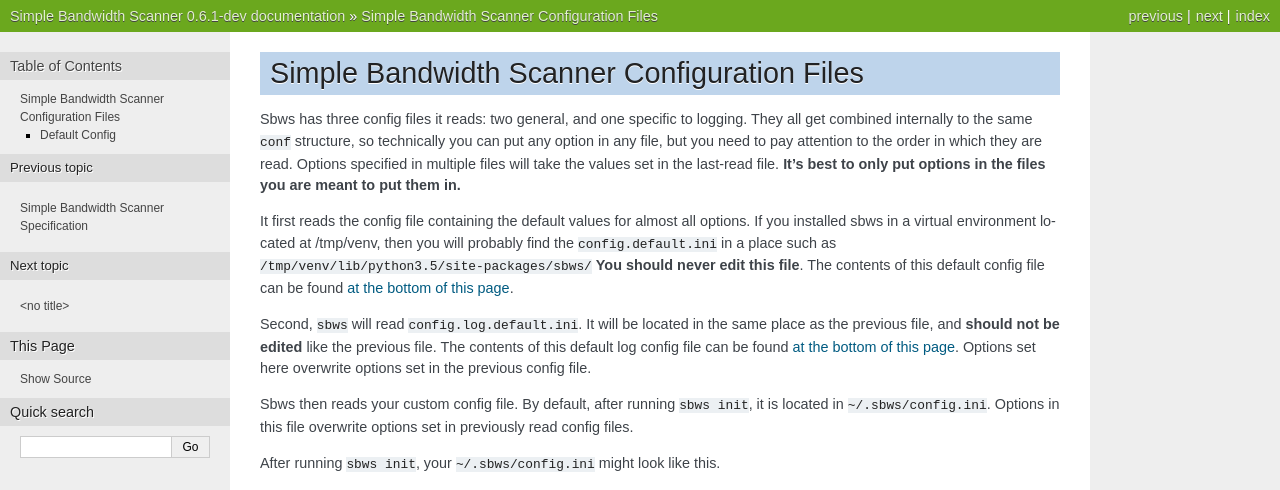
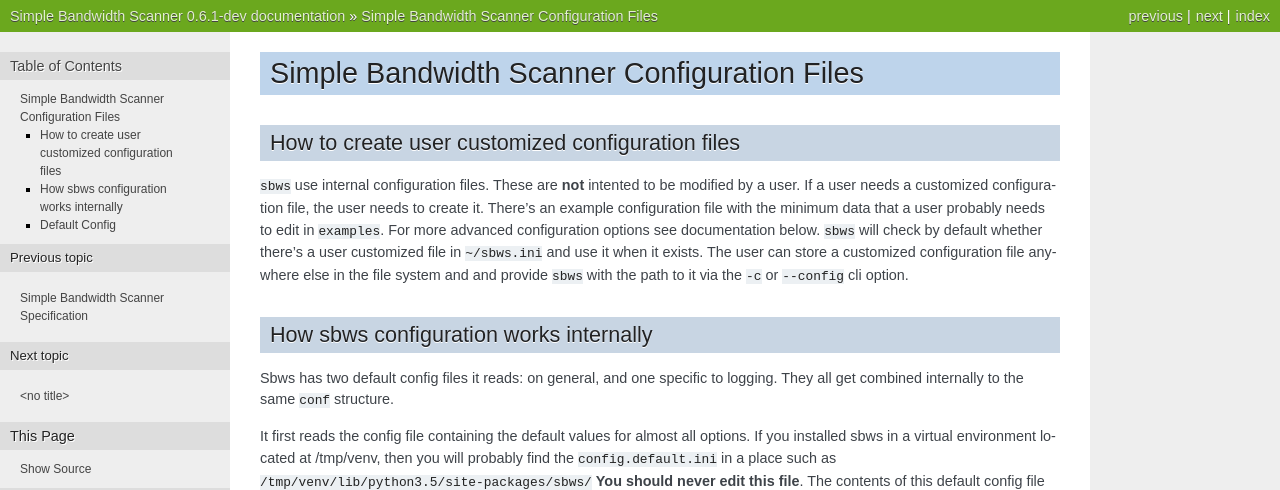
Before and after one commit to torproject/sbws, a Sphinx documentation site: the page built from docs/source/config.rst, in a window 1280 px wide, cut to the strip 0-490 px from the top of the page. Built offline with Sphinx 7.4.7, drawn with Linux system fonts in a browser that asks for light colours; pages that are not in the unit, such as notebooks, are missing from menus; some of the changed text lies outside the part shown.

Commit message:
Update doc with config files changes

```diff
--- a/docs/source/config.rst
+++ b/docs/source/config.rst
@@ -1,12 +1,25 @@
 Simple Bandwidth Scanner Configuration Files
 ============================================
 
-Sbws has three config files it reads: two general, and one specific to logging.
-They all get combined internally to the same ``conf`` structure, so technically
-you can put any option in any file, but you need to pay attention to the order
-in which they are read. Options specified in multiple files will take the
-values set in the last-read file. **It's best to only put options in the files
-you are meant to put them in.**
+How to create user customized configuration files
+--------------------------------------------------
+``sbws`` use internal configuration files.
+These are **not** intented to be modified by a user.
+If a user needs a customized configuration file, the user needs to create it.
+There's an example configuration file with the minimum data that a user
+probably needs to edit in ``examples``. For more advanced configuration options see
+documentation below.
+``sbws`` will check by default whether there's a user customized file in
+``~/sbws.ini`` and use it when it exists.
+The user can store a customized configuration file anywhere else in the file
+system and and provide ``sbws`` with the path to it via the ``-c`` or
+``--config`` cli option.
+
+How sbws configuration works internally
+----------------------------------------
+Sbws has two default config files it reads: on general, and one specific to
+logging.
+They all get combined internally to the same ``conf`` structure.
 
 It first reads the config file containing the default values for almost all
 options. If you installed sbws in a virtual environment located at /tmp/venv,
@@ -21,16 +34,16 @@ previous file. The contents of this default log config file can be found
 :ref:`at the bottom of this page <default-log-config>`. Options set here
 overwrite options set in the previous config file.
 
-Sbws then reads your custom config file. By default, after running ``sbws
-init``, it is located in ``~/.sbws/config.ini``. Options in this
-file overwrite options set in previously read config files.
+Sbws then reads your custom config file. By default, it will search for it
+in ``~/.sbws.ini``. Options in this file overwrite options set in previously
+read config files.
 
-After running ``sbws init``, your ``~/.sbws/config.ini`` might look like this.
+The user example config file provided by ``sbws`` might look like this.
 
 .. _init-config:
 
-.. literalinclude:: config.ini
-    :caption: Example ~/.sbws/config.ini
+.. literalinclude:: config.example.ini
+    :caption: Example config.example.ini
 
 **No other configuration files are read.**
 
```
